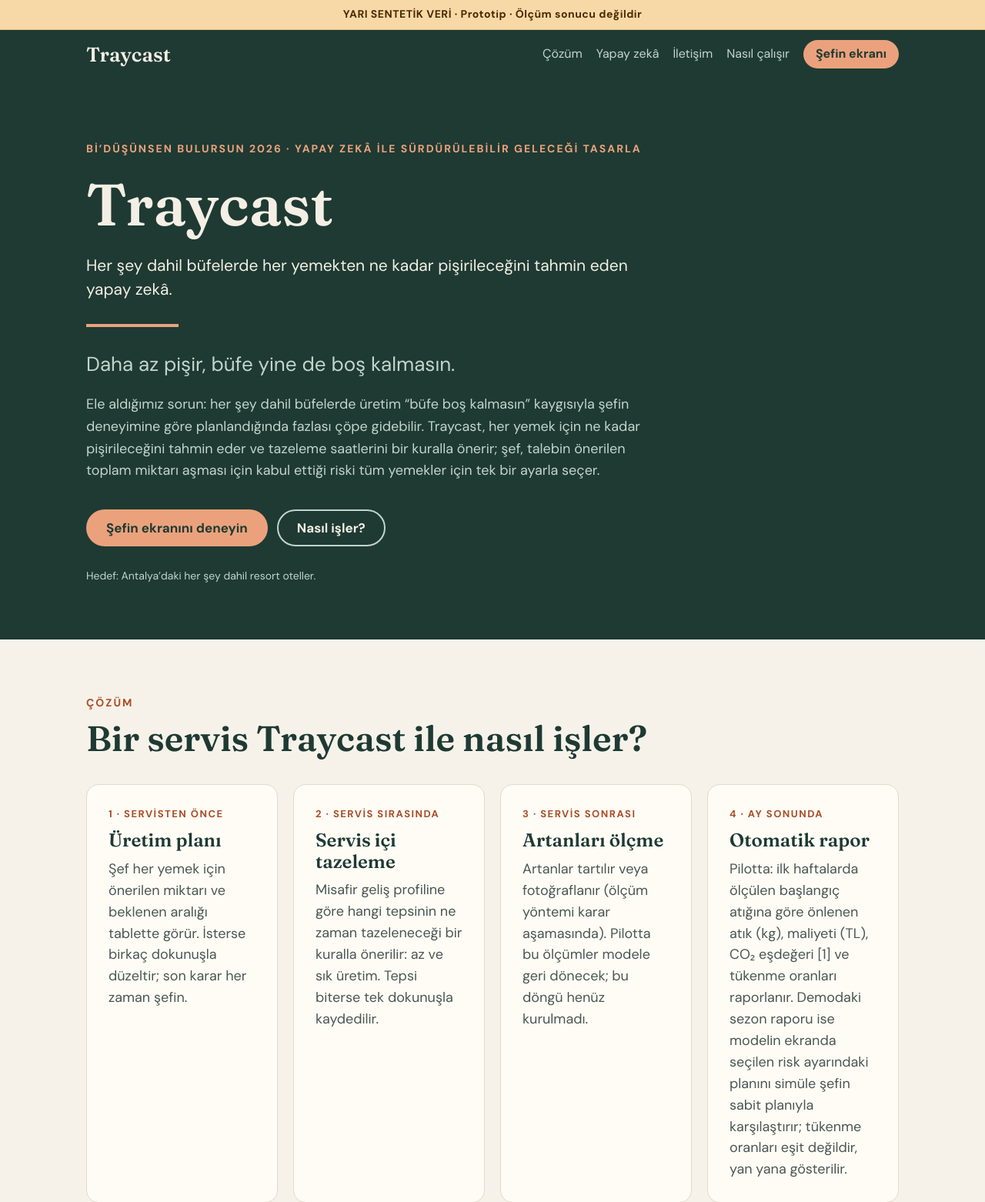
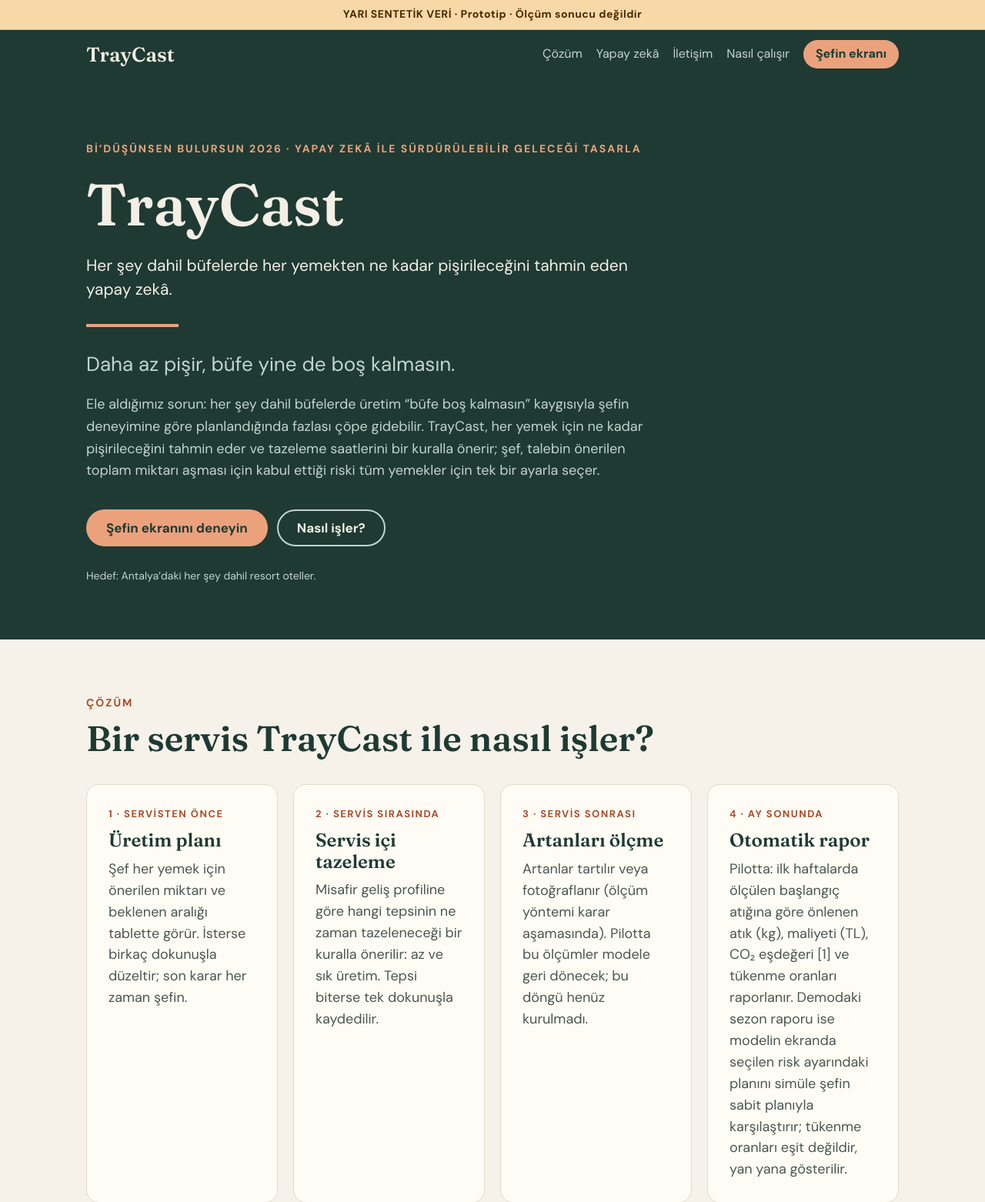
Before and after one commit to cafeina13/buffet-forecast, a plain HTML site: page web/index.html in a window 1280 px wide. Shown: the top 1562 px of the page at 77% size. Drawn offline with Linux system fonts and the light colour scheme.

Commit message:
Product name written TrayCast (capital C)
Site rename by the student; README's two remaining spots updated to match.

```diff
--- a/web/index.html
+++ b/web/index.html
@@ -3,7 +3,7 @@
 <head>
 <meta charset="utf-8">
 <meta name="viewport" content="width=device-width, initial-scale=1">
-<title>Traycast</title>
+<title>TrayCast</title>
 <meta name="description" content="Her şey dahil büfelerde her yemekten ne kadar pişirileceğini tahmin eden yapay zekâ. Prototip; yarı sentetik veri.">
 <link rel="preconnect" href="https://fonts.googleapis.com">
 <link rel="preconnect" href="https://fonts.gstatic.com" crossorigin>
@@ -17,7 +17,7 @@
 
 <header class="site-header">
   <div class="wrap">
-    <a class="brand" href="./" data-product-name>Traycast</a>
+    <a class="brand" href="./" data-product-name>TrayCast</a>
     <nav class="nav" aria-label="Bölümler">
       <a href="#cozum">Çözüm</a>
       <a href="#yapay-zeka">Yapay zekâ</a>
@@ -33,11 +33,11 @@
 <section class="dark hero">
   <div class="wrap">
     <p class="eyebrow">Bİ’DÜŞÜNSEN BULURSUN 2026 · YAPAY ZEKÂ İLE SÜRDÜRÜLEBİLİR GELECEĞİ TASARLA</p>
-    <h1 data-product-name>Traycast</h1>
+    <h1 data-product-name>TrayCast</h1>
     <p class="lead">Her şey dahil büfelerde her yemekten ne kadar pişirileceğini tahmin eden yapay zekâ.</p>
     <hr>
     <p class="tagline">Daha az pişir, büfe yine de boş kalmasın.</p>
-    <p class="hero-problem">Ele aldığımız sorun: her şey dahil büfelerde üretim “büfe boş kalmasın” kaygısıyla şefin deneyimine göre planlandığında fazlası çöpe gidebilir. <span data-product-name>Traycast</span>, her yemek için ne kadar pişirileceğini tahmin eder ve tazeleme saatlerini bir kuralla önerir; şef, talebin önerilen toplam miktarı aşması için kabul ettiği riski tüm yemekler için tek bir ayarla seçer.</p>
+    <p class="hero-problem">Ele aldığımız sorun: her şey dahil büfelerde üretim “büfe boş kalmasın” kaygısıyla şefin deneyimine göre planlandığında fazlası çöpe gidebilir. <span data-product-name>TrayCast</span>, her yemek için ne kadar pişirileceğini tahmin eder ve tazeleme saatlerini bir kuralla önerir; şef, talebin önerilen toplam miktarı aşması için kabul ettiği riski tüm yemekler için tek bir ayarla seçer.</p>
     <div class="hero-actions">
       <a class="btn btn-primary" href="demo.html">Şefin ekranını deneyin</a>
       <a class="btn btn-ghost" href="#cozum">Nasıl işler?</a>
@@ -50,7 +50,7 @@
   <div class="wrap">
     <div class="section-head">
       <p class="eyebrow">ÇÖZÜM</p>
-      <h2>Bir servis <span data-product-name>Traycast</span> ile nasıl işler?</h2>
+      <h2>Bir servis <span data-product-name>TrayCast</span> ile nasıl işler?</h2>
     </div>
     <div class="grid grid-4">
       <div class="card">
@@ -192,7 +192,7 @@
   <div class="wrap">
     <p><b>YARI SENTETİK VERİ · Prototip · Ölçüm sonucu değildir</b></p>
     <p>Bu sitedeki demo ve grafikler yarı sentetik veriyle üretilmiştir: misafir akışı, hava ve maçlar gerçek kaynaklardan, yemek talebi simülasyondan. Demo otel kurgusaldır.</p>
-    <p><span data-product-name>Traycast</span> · 2026</p>
+    <p><span data-product-name>TrayCast</span> · 2026</p>
   </div>
 </footer>
 
--- a/web/js/site-config.js
+++ b/web/js/site-config.js
@@ -1,7 +1,7 @@
 // Single place for names and contact details shown on the site.
 // Renaming the product is a one-line change here.
 window.SITE_CONFIG = {
-  productName: "Traycast",
+  productName: "TrayCast",
   // Left empty on purpose: the site shows a placeholder until the team picks a contact address.
   contactEmail: "",
   demoHotelName: "Kurgusal Demo Resort",
```
Also changed, not shown: web/demo.html (+2 -2 lines), web/nasil.html (+3 -3 lines), 1 other file.
